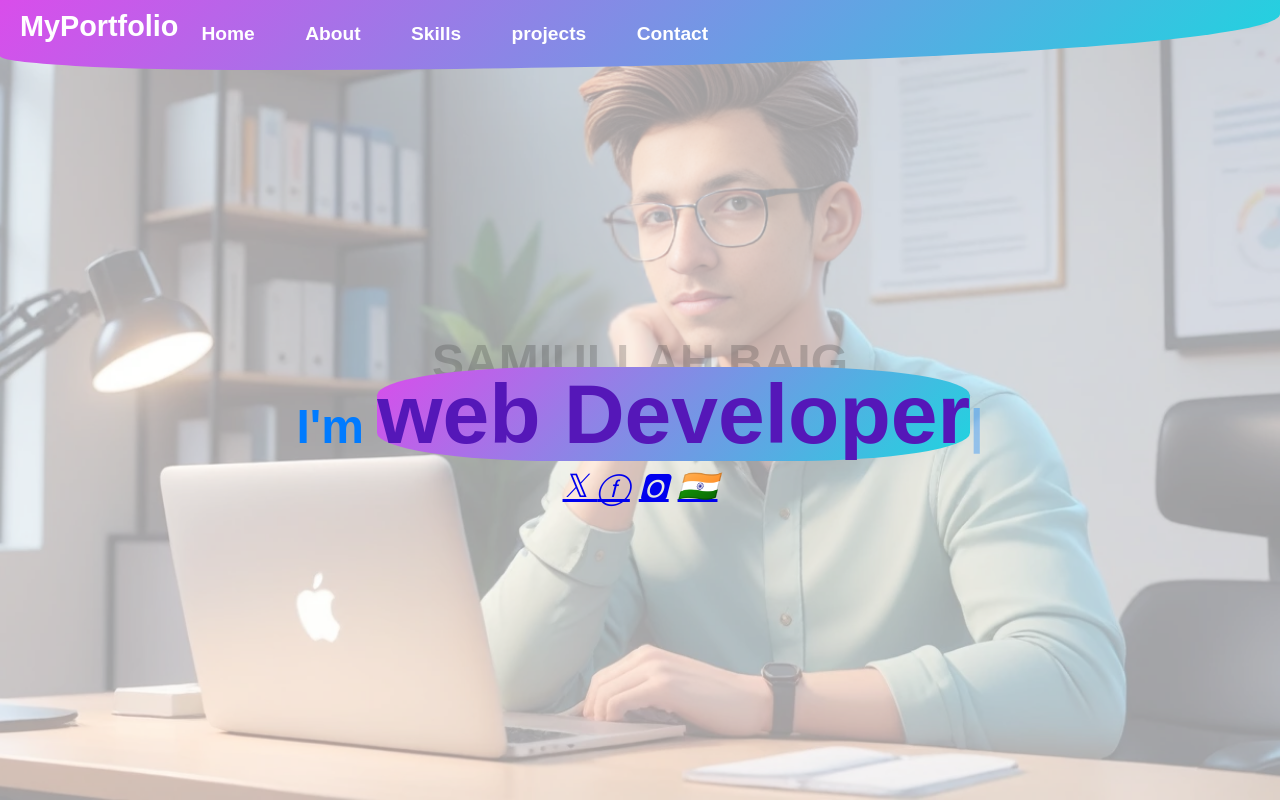
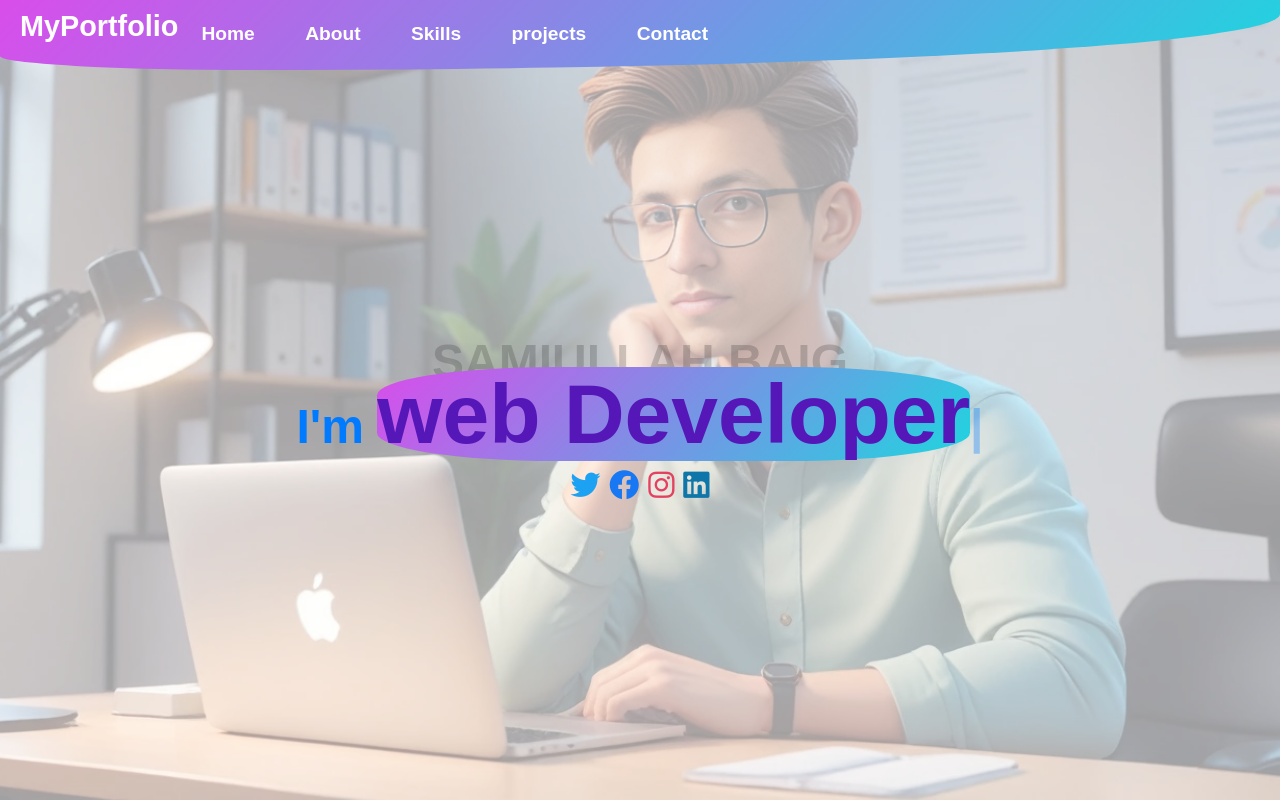
Before and after one commit to Samiullahbaig661/html_saylani_course, a plain HTML site: page portfolio web/index.html in a window 1280 px wide. Shown: the top 800 px of the page. Drawn offline with nearby package versions, Linux system fonts and the light colour scheme.

Commit message:
social media logo update

```diff
--- a/portfolio web/index.html
+++ b/portfolio web/index.html
@@ -5,6 +5,7 @@
     <meta name="viewport" content="width=device-width, initial-scale=1.0">
     <title>Personal Portfolio</title>
     <link rel="stylesheet" href="style.css">
+    <link href="https://cdnjs.cloudflare.com/ajax/libs/font-awesome/6.0.0-beta3/css/all.min.css" rel="stylesheet">
 
     <script>
         document.addEventListener("DOMContentLoaded", function () {
@@ -58,10 +59,10 @@
             <h1>SAMIULLAH BAIG</h1>
             <h2>I'm <span class="role"></span></h2>
             <div class="social-icons">
-                <a href="https://x.com/i/flow/login?input_flow_data=%7B%22requested_variant%22%3A%22eyIiOiIiLCJteCI6IjIifQ%3D%3D%22%7D"><i class="fa fa-twitter">𝕏 </i></a>
-                <a href="https://www.facebook.com/login/"><i class="fa fa-facebook">ⓕ</i></a>
-                <a href="https://www.instagram.com/accounts/login/?hl=en"><i class="fa fa-instagram">🅾</i></a>
-                <a href="https://www.linkedin.com/"><i class="fa fa-linkedin">🇮🇳</i></a>
+                <a href="https://x.com/i/flow/login?input_flow_data=%7B%22requested_variant%22%3A%22eyIiOiIiLCJteCI6IjIifQ%3D%3D%22%7D"><i class="fab fa-twitter" style="font-size: 30px; color: #1DA1F2;"></i></a>
+                <a href="https://www.facebook.com/login/">  <i class="fab fa-facebook" style="font-size: 30px; color: #1877F2;"></i></a>
+                <a href="https://www.instagram.com/accounts/login/?hl=en">  <i class="fab fa-instagram" style="font-size: 30px; color: #E4405F;"></i></a>
+                <a href="https://www.linkedin.com/in/sami-ullah-baig-b0a0b4275?utm_source=share&utm_campaign=share_via&utm_content=profile&utm_medium=android_app "> <i class="fab fa-linkedin" style="font-size: 30px; color: #0e76a8;"></i></i></a>
             </div>
         </div>
 
```
